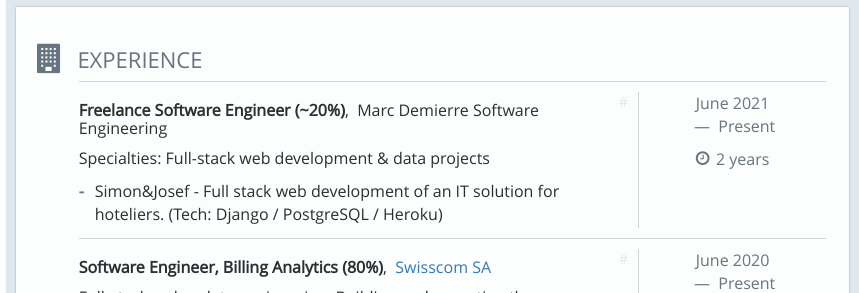
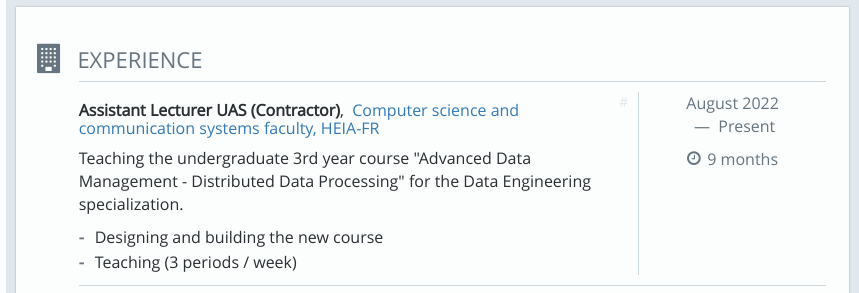
Before and after one commit to mdemierre/mdemierre.github.io, a website: page index.html in a window 1280 px wide. Shown: the part 163-456 px from the top of the page, 421-1280 px from the left. Drawn offline with Linux system fonts and the light colour scheme.

Commit message:
resume: Add HEIAFR teaching

```diff
--- a/index.html
+++ b/index.html
@@ -143,6 +143,42 @@
               </h3>
 
               <ul class="list-unstyled">
+                  <li class="detail-item row" id="experience-11" itemprop="worksFor" itemscope itemtype="http://schema.org/Organization">
+                    <div class="col-sm-9 detail-item-content">
+                      <a class="anchor-link item-anchor" href="#experience-11">#</a>
+                      <h4>
+                        <strong>Assistant Lecturer UAS (Contractor)</strong>,&nbsp;
+                            <a href="https://www.heia-fr.ch/en/education/bachelor/computer-science-and-communication-systems/"  target="_blank" rel="noreferrer noopener" itemprop="url"><span itemprop="name">Computer science and communication systems faculty, HEIA-FR</span></a>
+                      </h4>
+
+                        <p class="visible-xs-block text-muted">
+                          <small>
+                            <time datetime="2022-08-01">August 2022</time>&nbsp;—&nbsp;
+                              <time>Present</time>
+                            &nbsp;<span class="duration-counter"><i aria-hidden="true" class="icon-clock-o"></i>&nbsp;9 months</span>
+                          </small>
+                        </p>
+
+                      <p>Teaching the undergraduate 3rd year course &quot;Advanced Data Management - Distributed Data Processing&quot; for the Data Engineering specialization.</p>
+
+                        <ul class="detail-highlights">
+                            <li>Designing and building the new course</li>
+                            <li>Teaching (3 periods / week)</li>
+                        </ul>
+                    </div>
+
+                      <div class="col-sm-3 detail-item-sidebar text-muted text-center hidden-xs">
+                        <p>
+                          <time datetime="2022-08-01">August 2022</time>
+                          <br>
+                          &nbsp;—&nbsp;
+                            <time>Present</time>
+                        </p>
+                        <p>
+                          <i aria-hidden="true" class="icon-clock-o icon-left"></i>&nbsp;9 months
+                        </p>
+                      </div>
+                  </li>
                   <li class="detail-item row" id="experience-10" itemprop="worksFor" itemscope itemtype="http://schema.org/Organization">
                     <div class="col-sm-9 detail-item-content">
                       <a class="anchor-link item-anchor" href="#experience-10">#</a>
```
Also changed, not shown: resume.json (+28 -26 lines).
